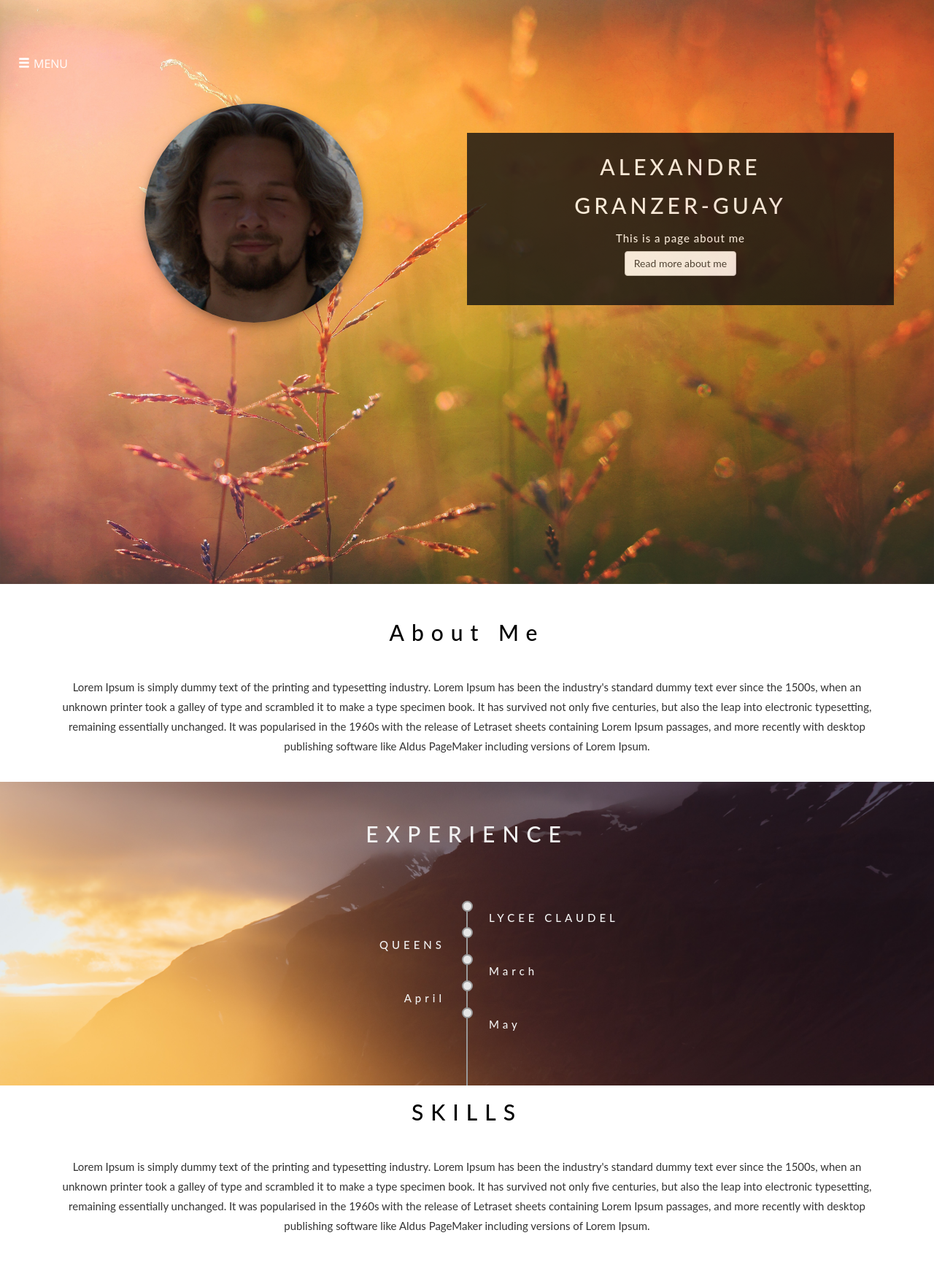
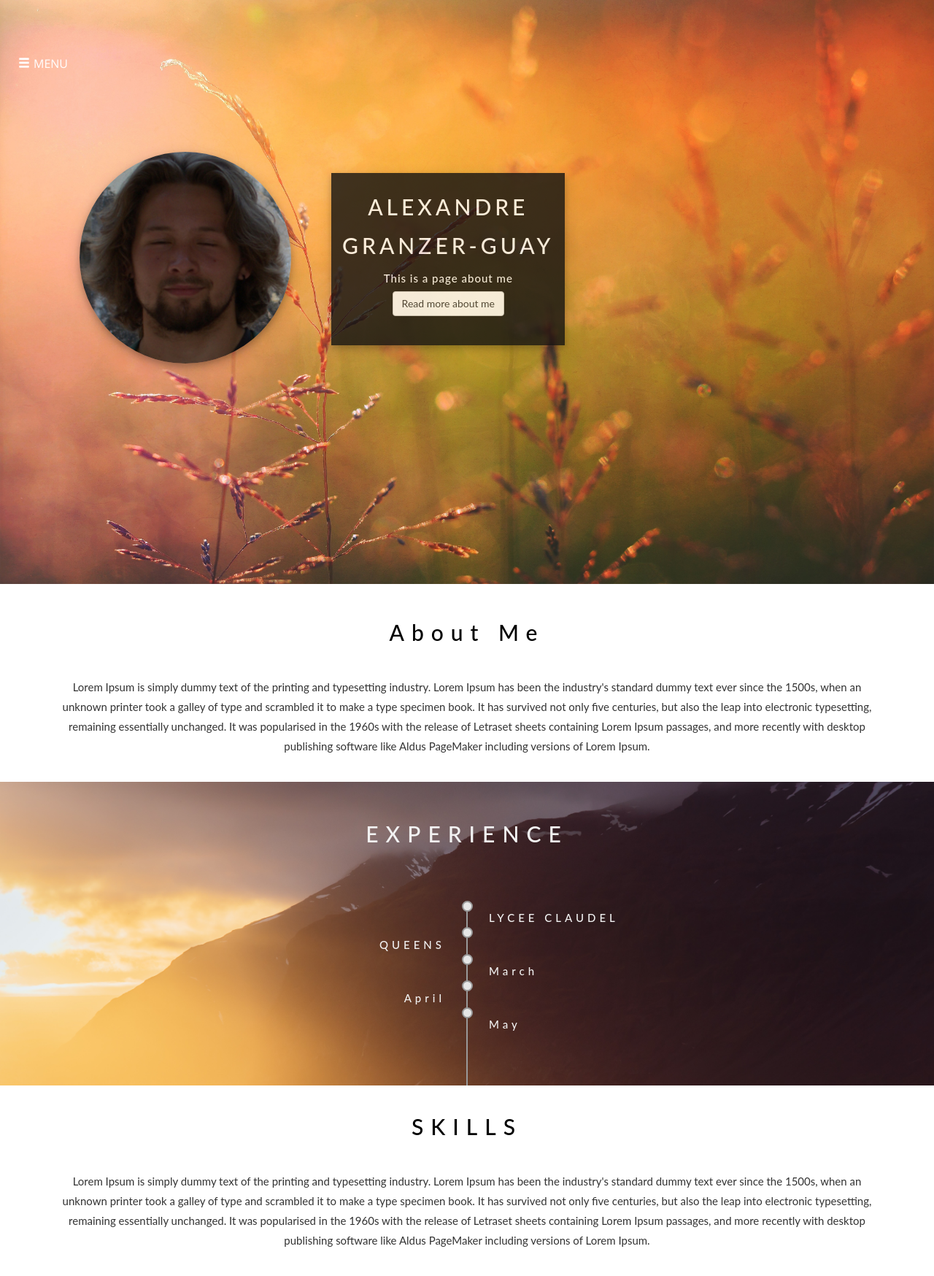
Before and after one commit to alexandregranzerguay/alexandregranzerguay.github.io, a PHP site: page / in a window 1280 px wide. Shown: the whole page at 73% size. Before the commit the page ends 1688 px from the top, so only its background shows below. Run offline with PHP 8.4, Linux system fonts and the light colour scheme; some web fonts are replaced.

Commit message:
August 8 tweeks

```diff
--- a/index.html
+++ b/index.html
@@ -29,8 +29,8 @@
 		</div>
 
 		<div class="container">
-			<div class="row">
-				<div class="col-xs-6 text-center">
+			<div class="row intro">
+				<div class="col-xs-6 text-center intro-pic">
 					<img src="images/me.jpg" alt="A picture of me"></img>
 				</div>
 				<div class="col-xs-6 intro-info">
@@ -88,7 +88,7 @@
 		</div>
 	</div>
 	<div class="row">
-	<div class="about-me container">
+	<div class="skills container">
 			<div class="text-center">
 				<h2>SKILLS</h2>
 				<p>Lorem Ipsum is simply dummy text of the printing and typesetting industry. Lorem Ipsum has been the industry's standard dummy text ever since the 1500s, when an unknown printer took a galley of type and scrambled it to make a type specimen book. It has survived not only five centuries, but also the leap into electronic typesetting, remaining essentially unchanged. It was popularised in the 1960s with the release of Letraset sheets containing Lorem Ipsum passages, and more recently with desktop publishing software like Aldus PageMaker including versions of Lorem Ipsum.</p>
--- a/main.css
+++ b/main.css
@@ -73,14 +73,24 @@ body, html {
 /*intital img*/
 .jumbotron img {
 	overflow: hidden;
-	position: relative;
-	left: 0px;
+	left: 0;
 	clip: rect(0px,400px,0px,400px);
 	max-width: 100%;
 	visibility: auto;
 	height: auto;
 	border-radius: 50%;
 	box-shadow: 0 4px 8px 0 rgba(0, 0, 0, 0.2), 0 6px 20px 0 rgba(0, 0, 0, 0.19);
+}
+
+.jumbotron .intro {
+	position: absolute;
+	top: 50%;
+	margin: -15% 0 0 5%;
+}
+
+.intro-pic {
+	position: relative;
+	left: -40px;
 }
 
 .intro-info {
@@ -92,8 +102,8 @@ body, html {
 	letter-spacing: 5px;
 	text-align: center;
 	opacity: 0.8;
-	position: relative;
-	top: 40px;
+	margin-top: 4.5%;
+	box-shadow: 0 4px 8px 0 rgba(0, 0, 0, 0.2), 0 6px 20px 0 rgba(0, 0, 0, 0.19);
 }
 
 .intro-info:hover {
@@ -273,3 +283,17 @@ body, html {
     text-align: left;
   }
 }
+
+.skills h2{
+  font-size: 2rem;
+  color: black;
+  text-align:center;
+  letter-spacing: 10px;
+  padding-bottom: 35px;
+  padding-top:20px;
+}
+
+.skills {
+	height: 100%;
+	padding-bottom: 25px;
+}
```
